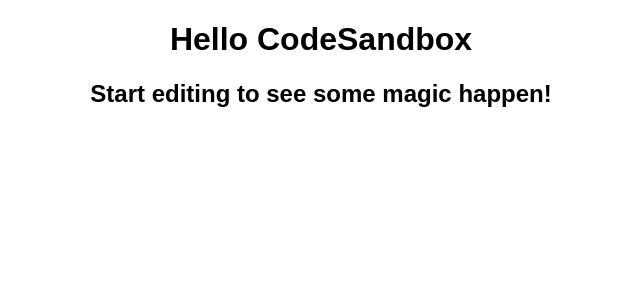
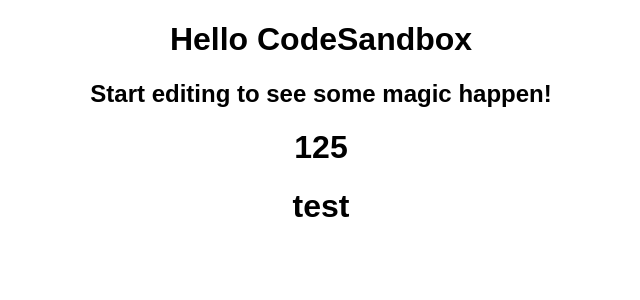
Before and after one commit to Th30s/TipCalculator, a React (Create React App) app: page / in a window 1280 px wide. Shown: the top 300 px of the page, without its empty margins (319-959 px from the left). Built offline with nearby package versions, Linux system fonts and the light colour scheme.

Commit message:
Result Price calculations, Input Price, TipPercent, and imported them to App.js

```diff
--- a/src/App.js
+++ b/src/App.js
@@ -1,10 +1,16 @@
 import "./styles.css";
+import ResultPrice from "./components/resultPrice";
+import InputPrice from "./components/inputPrice";
+import SelectTip from "./components/tipPercent";
+
 
 export default function App() {
   return (
     <div className="App">
       <h1>Hello CodeSandbox</h1>
       <h2>Start editing to see some magic happen!</h2>
+      <ResultPrice inputPrice={100} tipPrecent={25}/>
+      <InputPrice />
     </div>
   );
 }
--- /dev/null
+++ b/src/components/inputPrice.js
@@ -0,0 +1,7 @@
+import React, { Component, useState } from "react";
+
+function InputPrice(props) {
+  return <h1>test</h1>;
+}
+
+export default InputPrice;
--- /dev/null
+++ b/src/components/resultPrice.js
@@ -0,0 +1,13 @@
+import React, { Component, useState } from "react";
+
+function ResultPrice(props) {
+  console.log(props.tipPrecent);
+  console.log(props.inputPrice);
+  let [calResultPrice, setcalResultPrice] = useState(
+    (props.tipPrecent / 100) * props.inputPrice + props.inputPrice
+  );
+
+  return <h1>{calResultPrice}</h1>;
+}
+
+export default ResultPrice;
--- /dev/null
+++ b/src/components/tipPercent.js
@@ -0,0 +1,21 @@
+import React from "react";
+
+function SelectTip(props){
+
+  // round brackets. :P
+  //like that?
+  // almost... not curly ones Nice!
+return (
+<div>
+  <label for="pet-select">Choose a pet:</label>
+
+  <select name="pets" id="pet-select">
+      <option value="">--Please choose an option--</option>
+      <option value="dog">Dog</option>
+      <option value="goldfish">Goldfish</option>
+  </select>
+</div>
+)
+};
+
+export default SelectTip;
```
